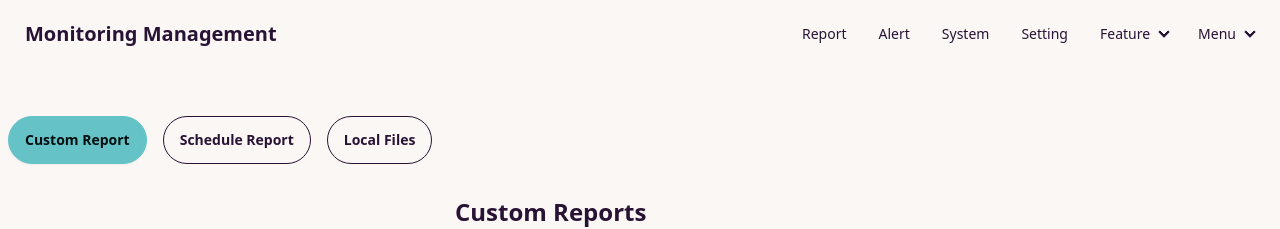
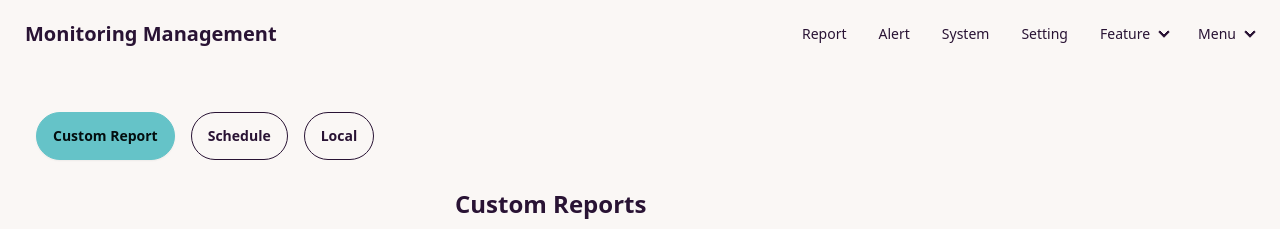
Before and after one commit to mossZmossZ/centralized-network-monitoring-management-web, a React (Vite) app in the folder frontend/: page /report in a window 1280 px wide. Shown: the top 229 px of the page. Built offline with nearby package versions, Linux system fonts and the light colour scheme; no server answers.

Commit message:
main debug page link button Report magin adjust

```diff
--- a/frontend/components/main/index.jsx
+++ b/frontend/components/main/index.jsx
@@ -7,11 +7,11 @@ export default function Main() {
       <div className="text-center">
         <h1 className="text-4xl font-bold">Welcome to Centralize Network Monitoring</h1>
         <p className="mt-2 text-lg text-gray-600">
-            We provide Monitoring Infrastructure related with ISO 27001 , TIA-942 standard.
+          We provide Monitoring Infrastructure related with ISO 27001, TIA-942 standard.
         </p>
-          <button className="btn btn-primary mt-4">
-            <Link to="/login">Get Started</Link>
-            </button>
+        <Link to="/login">
+          <button className="btn btn-primary mt-4">Get Started</button>
+        </Link>
       </div>
 
       {/* Cards Section */}
@@ -25,14 +25,14 @@ export default function Main() {
           <p className="text-gray-500">Sed do eiusmod tempor incididunt ut labore et dolore magna aliqua.</p>
         </div>
         <div className="card bg-base-200 shadow-md p-6">
-            <h2 className="text-xl font-semibold">password leak check</h2>
+          <h2 className="text-xl font-semibold">Password leak check</h2>
           <p className="text-gray-500">Ut enim ad minim veniam, quis nostrud exercitation ullamco laboris.</p>
         </div>
       </div>
 
-        <button className="btn btn-primary mt-4">
-            <Link to="/docs">Docs</Link>
-            </button>
+      <Link to="/docs">
+        <button className="btn btn-primary mt-4">Docs</button>
+      </Link>
     </main>
   );
 }
--- a/frontend/components/report/index.jsx
+++ b/frontend/components/report/index.jsx
@@ -12,7 +12,7 @@ export function Report() {
       <div className="pt-10">
         <h1></h1>
       </div>
-      <div className="flex justify-left  p-2 space-x-4  border-gray-300">
+      <div className="flex justify-left  p-1 space-x-4  ml-8 border-gray-300">
         <button
           className={`btn ${
             activeSection === "custom" ? "btn-primary" : "btn-outline"
@@ -27,7 +27,7 @@ export function Report() {
           }`}
           onClick={() => setActiveSection("schedule")}
         >
-          Schedule Report
+          Schedule
         </button>
         <button
           className={`btn ${
@@ -35,12 +35,12 @@ export function Report() {
           }`}
           onClick={() => setActiveSection("local")}
         >
-          Local Files
+          Local
         </button>
       </div>
 
       {/* Main Content Area */}
-      <div className="flex justify-center mt-4 p-2 space-x-4  border-gray-300">
+      <div className="flex justify-center mt-4 p-2 space-x-4 border-gray-300">
         {activeSection === "custom" && <CustomReport />}
         {activeSection === "schedule" && <ScheduleReport />}
         {activeSection === "local" && <LocalFiles />}
```
Lines whose indentation alone changed are shown as unchanged.
